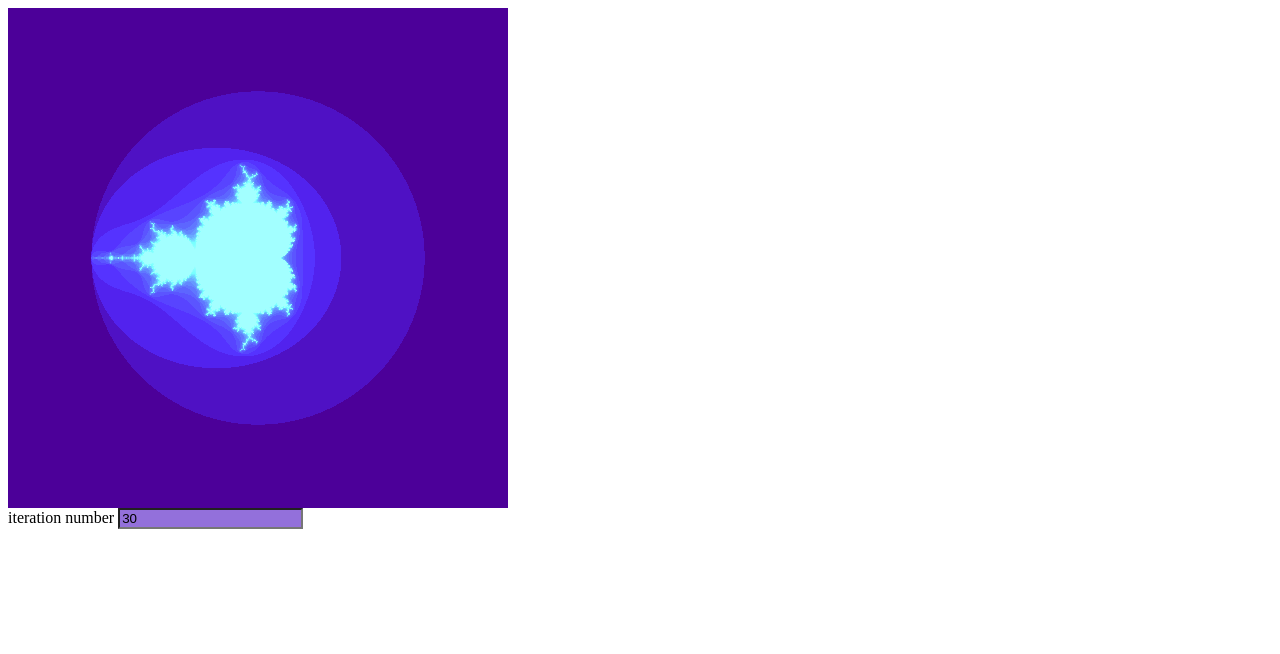
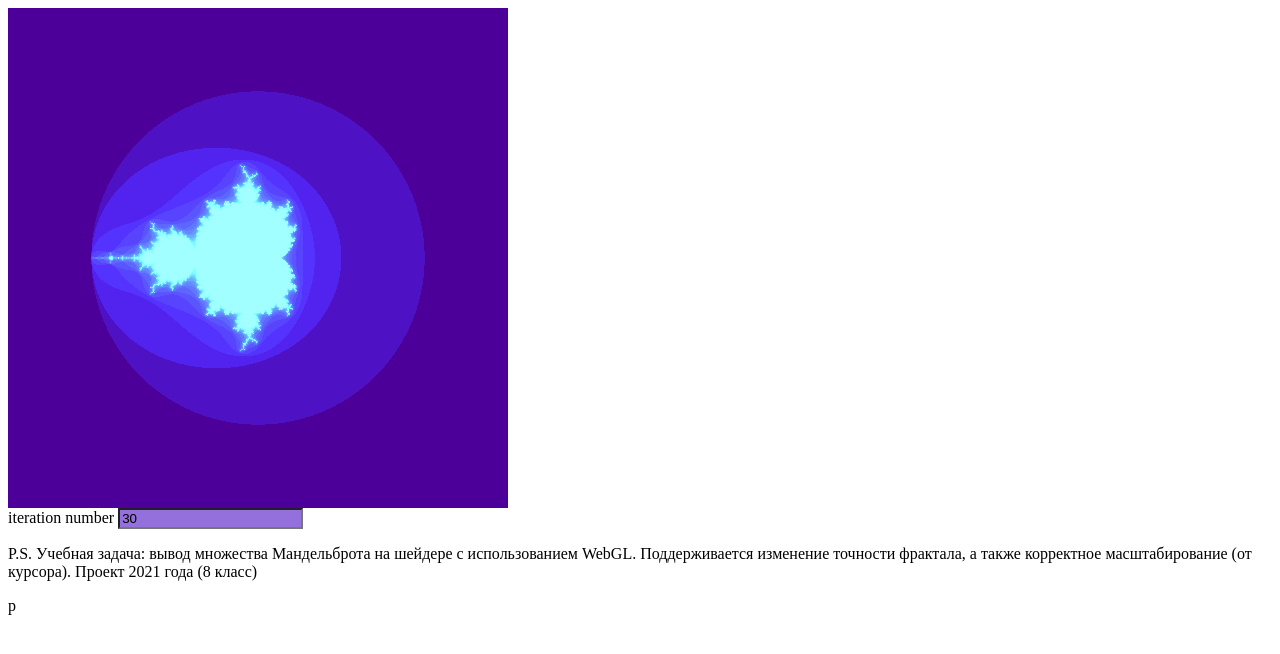
Before and after one commit to cgsgES1A/cgsgES1A.github.io, a plain HTML site: page mandelbrot.html in a window 1280 px wide. Drawn offline with Linux system fonts and the light colour scheme; no server answers.

Commit message:
Added some comments.

```diff
--- a/mandelbrot.html
+++ b/mandelbrot.html
@@ -245,6 +245,7 @@
     <label for="input_checkers_cell_width"> iteration number</label> <input type="text" id="input_checkers_cell_width"
         onkeyup="update_checkers_cell_width()" style="background-color:MediumPurple"><br>
 
+    <p>P.S. Учебная задача: вывод множества Мандельброта на шейдере с использованием WebGL. Поддерживается изменение точности фрактала, а также корректное масштабирование (от курсора). Проект 2021 года (8 класс)</p>p
 </body>
 
 </html>
```
